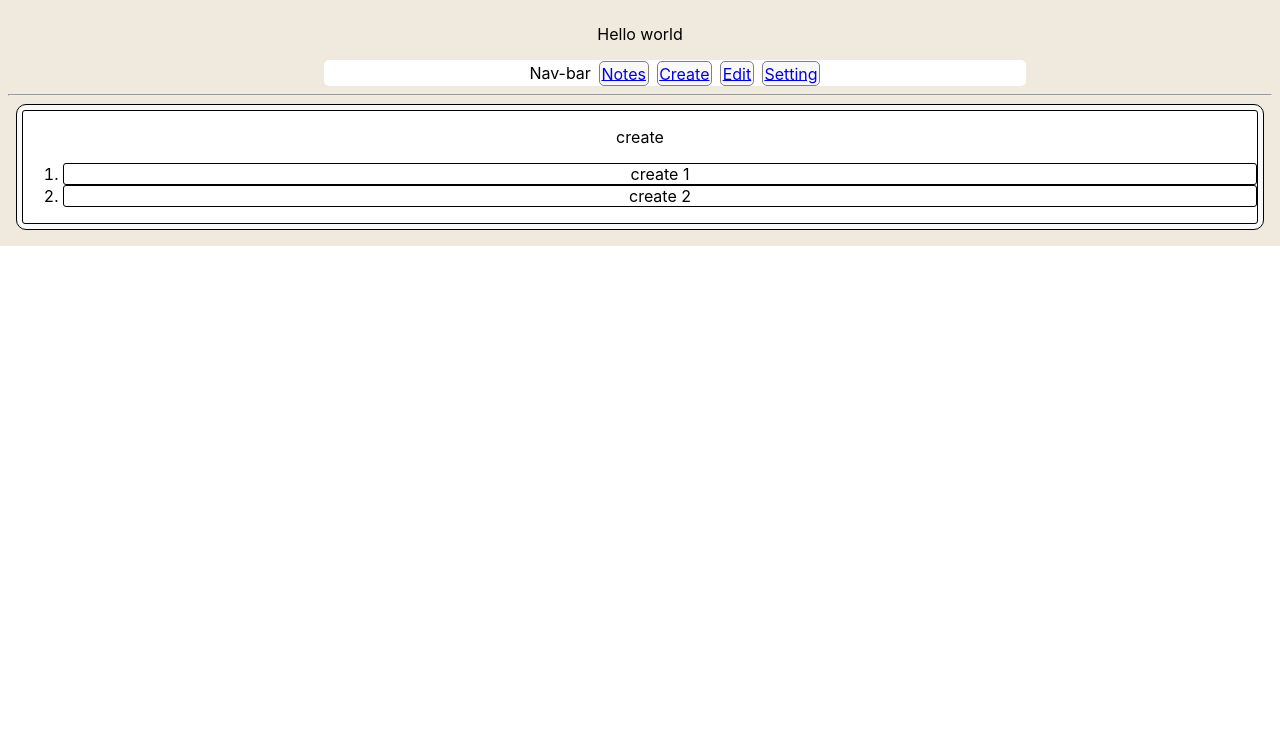
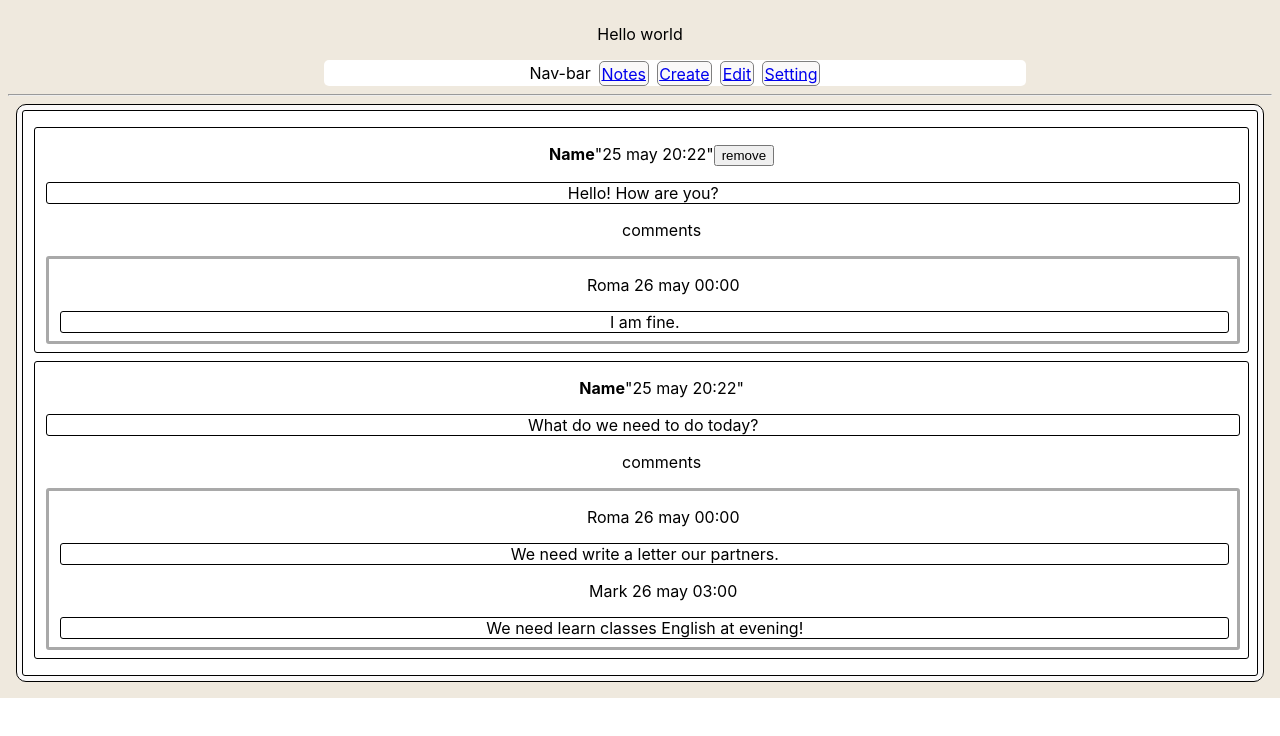
Before and after one commit to romanBryndzak/work-page, a React (Create React App) app: page /Notes in a window 1280 px wide. Shown: the top 736 px of the page. Built offline with nearby package versions, Linux system fonts and the light colour scheme; the HTML template or start-up script is replaced by a standard one.

Commit message:
Added notes structure.

```diff
--- a/src/App.css
+++ b/src/App.css
@@ -38,6 +38,12 @@
   background-color: #faf9f9;
 }
 
+.comments {
+  border-radius: 3px;
+  border: 3px solid darkgray;
+  margin: 0 0.5rem 0.5rem -1.8rem;
+}
+
 .App-body .note {
   border-radius: 3px;
   border: 1px solid black;
@@ -48,5 +54,7 @@
 .App-body .note li{
   border-radius: 3px;
   border: 1px solid black;
-  list-style: noe;
+  margin: 0 0.5rem 0.5rem -1.8rem;
+  list-style-type: none;
+  width: auto;
 }
--- a/src/page/Notes.jsx
+++ b/src/page/Notes.jsx
@@ -1,12 +1,40 @@
 import React from 'react';
 
 function Notes() {
-    return(
+    return (
         <div className="note">
-            <p>create</p>
             <ul>
-                <li>create 1 </li>
-                <li>create 2</li>
+                <li>
+                    <ul>
+                        <p>
+                            <strong>Name</strong>
+                            "25 may 20:22"
+                            <button>remove</button>
+                        </p>
+                        <li>Hello! How are you?</li>
+                        <p>comments</p>
+                        <ul className='comments'>
+                            <p>Roma 26 may 00:00</p>
+                            <li><span>I am fine.</span></li>
+                        </ul>
+                    </ul>
+                </li>
+                <li>
+                    <ul>
+                        <p>
+                            <strong>Name</strong>
+                            "25 may 20:22"
+                        </p>
+                        <li>What do we need to do today?</li>
+                        <p>comments</p>
+                        <ul className='comments'>
+                            <p>Roma 26 may 00:00</p>
+                            <li><span>We need write a letter our partners.</span></li>
+                            <p>Mark 26 may 03:00</p>
+                            <li><span>We need learn classes English at evening!</span></li>
+                        </ul>
+                    </ul>
+                </li>
             </ul>
 
 
```
